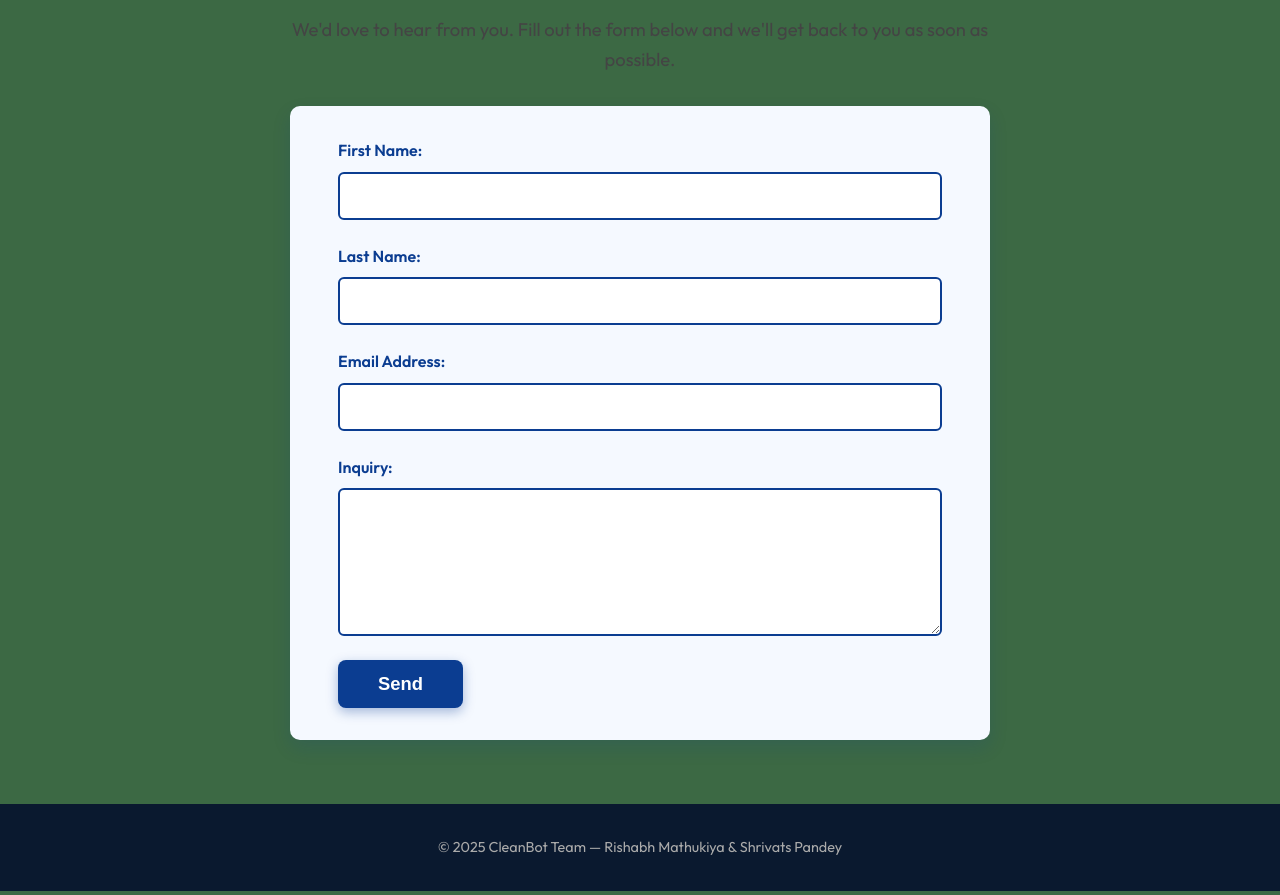
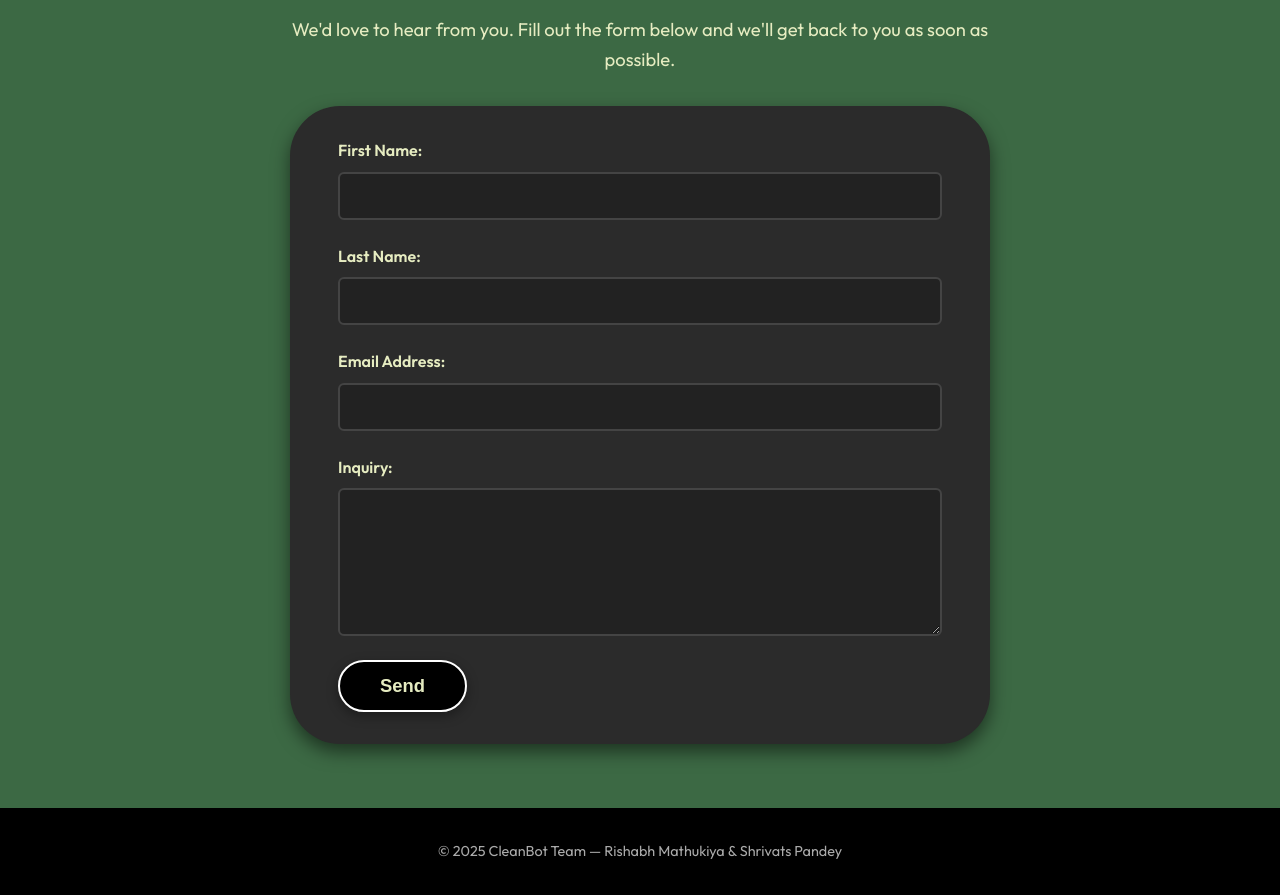
Before and after one commit to Axel-Droi/CleanBot, a website: page HTML/contact.html in a window 1280 px wide. Shown: the part 253-1148 px from the top of the page. Drawn offline with Linux system fonts and the light colour scheme.

Commit message:
Changed colors for contact page, h and p tags

```diff
--- a/CSS/CleanBot.css
+++ b/CSS/CleanBot.css
@@ -3,8 +3,12 @@ body {
   margin: 0;
   font-family: 'Outfit', sans-serif;
   background: #3c6944;
-  color: #333;
+  color: #e6ecc1;
   line-height: 1.6;
+}
+h1, h2, h3, h4, h5, h6,
+p, a, li, label, input, textarea, button, span, div {
+  color: #e6ecc1 !important; /* Force text color for all common tags */
 }
 
 a {
@@ -162,14 +166,14 @@ main {
 
 .about-section h2,
 .team-section h2 {
-  color: #0a192f;
+  color: #e6ecc1;
   font-size: 2rem;
   margin-bottom: 1rem;
 }
 
 .about-section p {
   font-size: 1.1rem;
-  color: #444;
+  color: #e5d68f;
   line-height: 1.7;
 }
 
@@ -203,7 +207,7 @@ main {
 footer {
   text-align: center;
   padding: 2rem;
-  background: #0a192f;
+  background: #000000;
   color: #aaa;
   margin-top: 4rem;
   font-size: 0.9rem;
@@ -216,30 +220,31 @@ footer {
   margin: 2rem auto 4rem;
   padding: 0 1rem;
   font-family: 'Outfit', sans-serif;
-  color: #222; /* dark text */
+  color: #fff; /* light text for dark background */
+  background: transparent; /* black background for the page */
 }
 
 .contact-header h2 {
   font-weight: 800;
   font-size: 2.5rem;
   margin-bottom: 0.2rem;
-  color: #0b3d91; /* deep blue */
+  color: #fff; /* white text */
   text-align: center;
 }
 
 .contact-header p {
   font-weight: 400;
   font-size: 1.15rem;
-  color: #444;
+  color: #ccc; /* lighter gray text */
   margin-bottom: 2rem;
   text-align: center;
 }
 
 .contact-form form {
-  background-color: #f5f9ff; /* very light blue */
-  border-radius: 10px;
+  background-color: #2b2b2b; /* dark form background */
+  border-radius: 50px;
   padding: 2rem 3rem;
-  box-shadow: 0 8px 18px rgba(11, 61, 145, 0.15);
+  box-shadow: 0 8px 18px rgba(0, 0, 0, 0.5);
 }
 
 .form-group {
@@ -251,24 +256,26 @@ footer {
 .form-group label {
   font-weight: 600;
   margin-bottom: 0.5rem;
-  color: #0b3d91;
+  color: #fff; /* white label text */
 }
 
 .form-group input,
 .form-group textarea {
   padding: 0.75rem 1rem;
-  border: 2px solid #0b3d91;
+  border: 2px solid #444; /* dark border */
   border-radius: 6px;
   font-size: 1rem;
   font-family: 'Outfit', sans-serif;
-  transition: border-color 0.3s ease;
+  background: #222; /* dark input background */
+  color: #fff; /* white input text */
+  transition: border-color 0.3s ease, background 0.3s;
 }
 
 .form-group input:focus,
 .form-group textarea:focus {
   outline: none;
-  border-color: #1766d1;
-  background-color: #e8f0fe;
+  border-color: #4fd1c5; /* accent color on focus */
+  background-color: #181818;
 }
 
 .form-group textarea {
@@ -277,21 +284,22 @@ footer {
 }
 
 button[type="submit"] {
-  background-color: #0b3d91;
-  color: white;
+  background-color: #000; /* black button */
+  color: #fff;
   font-weight: 700;
   font-size: 1.15rem;
   padding: 0.8rem 2.5rem;
-  border: none;
-  border-radius: 8px;
+  border: 2px solid #fff;
+  border-radius: 28px;
   cursor: pointer;
-  box-shadow: 0 4px 12px rgba(11, 61, 145, 0.35);
-  transition: background-color 0.3s ease, box-shadow 0.3s ease;
+  box-shadow: 0 4px 12px rgba(0,0,0,0.35);
+  transition: background-color 0.3s, color 0.3s, box-shadow 0.3s;
 }
 
 button[type="submit"]:hover {
-  background-color: #1766d1;
-  box-shadow: 0 6px 16px rgba(23, 102, 209, 0.6);
+  background-color: #fff;
+  color: #000;
+  box-shadow: 0 6px 16px rgba(255,255,255,0.1);
 }
 
 /* Responsive for smaller screens */
```
